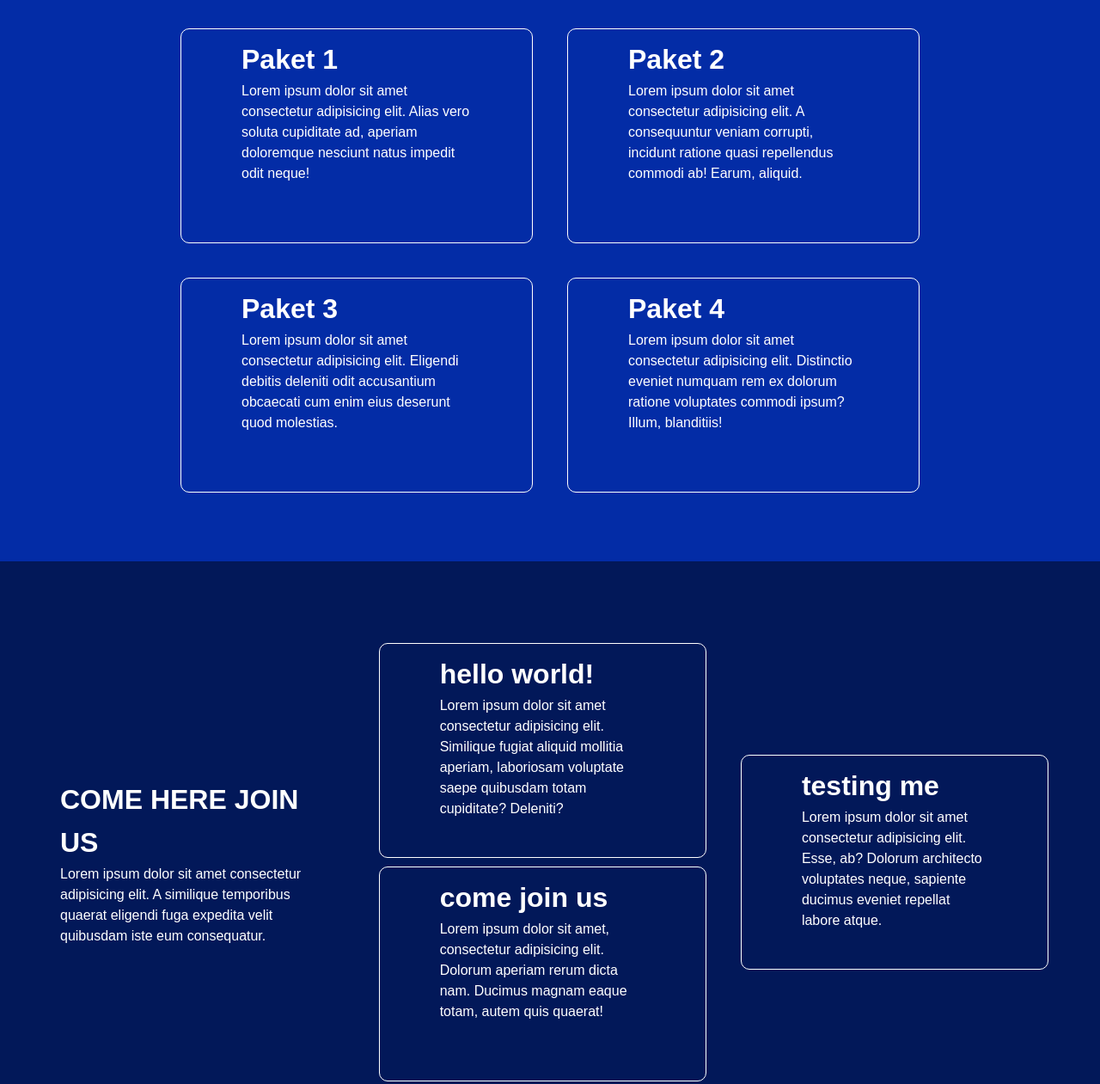
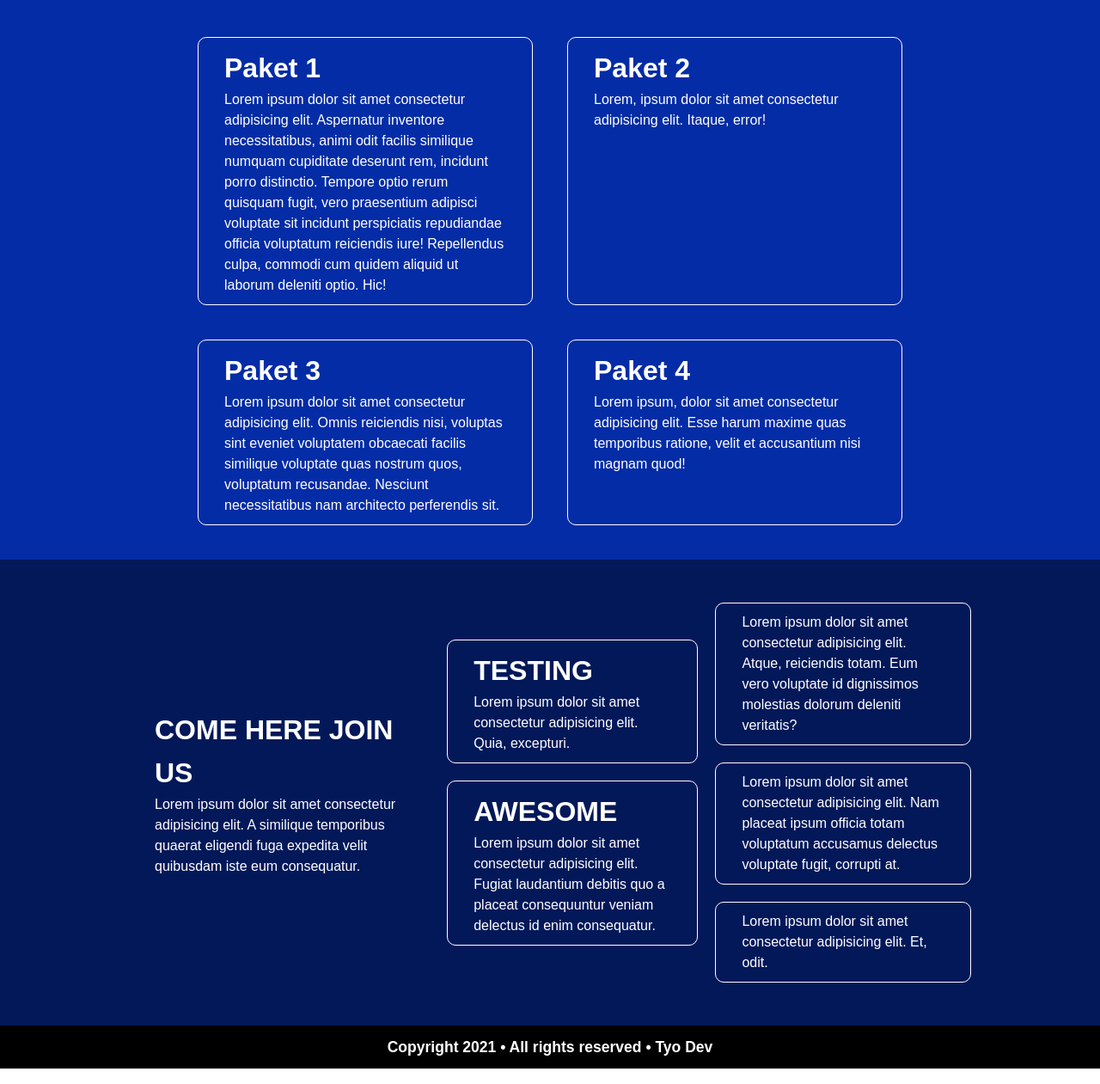
Before and after one commit to tyohanan/testing-css-sass-website, a plain HTML site: page version 1/client/index.html in a window 1280 px wide. Shown: the part 747-2008 px from the top of the page at 86% size. Drawn offline with Linux system fonts and the light colour scheme.

Commit message:
final commit

```diff
--- a/version 1/client/index.html
+++ b/version 1/client/index.html
@@ -3,7 +3,7 @@
   <head>
     <meta charset="UTF-8" />
     <meta name="viewport" content="width=device-width, initial-scale=1.0" />
-    <title>tesCPNS</title>
+    <title>testing css-sass website</title>
     <link rel="stylesheet" href="src/style.css" />
   </head>
   <body>
@@ -37,80 +37,103 @@
     </header>
 
     <div class="content">
+      <div class="container">
         <div class="content-warp">
           <div class="content-1">
             <h1>Paket 1</h1>
             <p>
-            Lorem ipsum dolor sit amet consectetur adipisicing elit. Alias vero
-            soluta cupiditate ad, aperiam doloremque nesciunt natus impedit odit
-            neque!
+              Lorem ipsum dolor sit amet consectetur adipisicing elit.
+              Aspernatur inventore necessitatibus, animi odit facilis similique
+              numquam cupiditate deserunt rem, incidunt porro distinctio.
+              Tempore optio rerum quisquam fugit, vero praesentium adipisci
+              voluptate sit incidunt perspiciatis repudiandae officia voluptatum
+              reiciendis iure! Repellendus culpa, commodi cum quidem aliquid ut
+              laborum deleniti optio. Hic!
             </p>
           </div>
           <div class="content-1">
             <h1>Paket 2</h1>
             <p>
-            Lorem ipsum dolor sit amet consectetur adipisicing elit. A
-            consequuntur veniam corrupti, incidunt ratione quasi repellendus
-            commodi ab! Earum, aliquid.
+              Lorem, ipsum dolor sit amet consectetur adipisicing elit. Itaque,
+              error!
             </p>
           </div>
 
           <div class="content-1">
             <h1>Paket 3</h1>
             <p>
-            Lorem ipsum dolor sit amet consectetur adipisicing elit. Eligendi
-            debitis deleniti odit accusantium obcaecati cum enim eius deserunt
-            quod molestias.
+              Lorem ipsum dolor sit amet consectetur adipisicing elit. Omnis
+              reiciendis nisi, voluptas sint eveniet voluptatem obcaecati
+              facilis similique voluptate quas nostrum quos, voluptatum
+              recusandae. Nesciunt necessitatibus nam architecto perferendis
+              sit.
             </p>
           </div>
 
           <div class="content-1">
             <h1>Paket 4</h1>
             <p>
-            Lorem ipsum dolor sit amet consectetur adipisicing elit. Distinctio
-            eveniet numquam rem ex dolorum ratione voluptates commodi ipsum?
-            Illum, blanditiis!
+              Lorem ipsum, dolor sit amet consectetur adipisicing elit. Esse
+              harum maxime quas temporibus ratione, velit et accusantium nisi
+              magnam quod!
             </p>
+          </div>
         </div>
       </div>
     </div>
 
     <div class="menu">
+      <div class="container">
         <div class="menu-1">
+          <div class="content-2">
             <h1>COME HERE JOIN US</h1>
             <p>
-            Lorem ipsum dolor sit amet consectetur adipisicing elit. A similique
-            temporibus quaerat eligendi fuga expedita velit quibusdam iste eum
-            consequatur.
+              Lorem ipsum dolor sit amet consectetur adipisicing elit. A
+              similique temporibus quaerat eligendi fuga expedita velit
+              quibusdam iste eum consequatur.
             </p>
           </div>
-        <div class="menu-1">
+          <div class="menu-2">
             <div class="content-1">
-            <h1>hello world!</h1>
+              <h1>TESTING</h1>
               <p>
-              Lorem ipsum dolor sit amet consectetur adipisicing elit. Similique
-              fugiat aliquid mollitia aperiam, laboriosam voluptate saepe
-              quibusdam totam cupiditate? Deleniti?
+                Lorem ipsum dolor sit amet consectetur adipisicing elit. Quia,
+                excepturi.
               </p>
             </div>
             <div class="content-1">
-            <h1>come join us</h1>
+              <h1>AWESOME</h1>
               <p>
-              Lorem ipsum dolor sit amet, consectetur adipisicing elit. Dolorum
-              aperiam rerum dicta nam. Ducimus magnam eaque totam, autem quis
-              quaerat!
+                Lorem ipsum dolor sit amet consectetur adipisicing elit. Fugiat
+                laudantium debitis quo a placeat consequuntur veniam delectus id
+                enim consequatur.
               </p>
             </div>
           </div>
 
-        <div class="main-1">
+          <div class="menu-2">
             <div class="content-1">
-            <h1>testing me</h1>
               <p>
-              Lorem ipsum dolor sit amet consectetur adipisicing elit. Esse, ab?
-              Dolorum architecto voluptates neque, sapiente ducimus eveniet
-              repellat labore atque.
+                Lorem ipsum dolor sit amet consectetur adipisicing elit. Atque,
+                reiciendis totam. Eum vero voluptate id dignissimos molestias
+                dolorum deleniti veritatis?
               </p>
+            </div>
+
+            <div class="content-1">
+              <p>
+                Lorem ipsum dolor sit amet consectetur adipisicing elit. Nam
+                placeat ipsum officia totam voluptatum accusamus delectus
+                voluptate fugit, corrupti at.
+              </p>
+            </div>
+
+            <div class="content-1">
+              <p>
+                Lorem ipsum dolor sit amet consectetur adipisicing elit. Et,
+                odit.
+              </p>
+            </div>
           </div>
         </div>
       </div>
@@ -118,9 +141,7 @@
 
     <footer class="close">
       <div class="footer">
-        <h3>
-          Copyright 2021 • All rights reserved • Tyo Dev
-        </h3>
+        <h3>Copyright 2021 • All rights reserved • Tyo Dev</h3>
       </div>
     </footer>
   </body>
--- a/version 1/client/src/style.scss
+++ b/version 1/client/src/style.scss
@@ -156,10 +156,10 @@ $paragraph: (1, 2, 3, 4, 5);
   @include set-background-color($secondary-color);
   font-family: sans-serif;
   padding-top: 50px;
-  height: 700px;
+  height: minmax(900px auto);
 
   &-warp {
-    margin: 20px 200px;
+    margin: 20px 100px;
     gap: 20px;
     display: grid;
     grid-template-columns: 1fr 1fr;
@@ -174,9 +174,9 @@ $paragraph: (1, 2, 3, 4, 5);
   }
   &-1 {
     transition: 0.3s;
-    height: min(250px);
+    height: minmax(250px auto);
     margin: 10px 10px;
-    padding: 10px 70px;
+    padding: 10px 30px;
     border: 1px solid;
     border-radius: 10px;
   }
@@ -187,6 +187,12 @@ $paragraph: (1, 2, 3, 4, 5);
     border-color: white;
     border-radius: 50px;
     transform: scale(0.95);
+  }
+
+  &-2 {
+    height: minmax(250px auto);
+    margin: 10px 10px;
+    padding: 10px 30px;
   }
 }
 
@@ -200,16 +206,23 @@ $paragraph: (1, 2, 3, 4, 5);
   align-items: center;
 }
 
+//menu pages design-------------------------
 .menu {
   @include set-background-color($fourth-color);
   font-family: sans-serif;
   padding: 30px 50px;
-  height: 700px;
-  display: flex;
+  height: minmax(800px auto);
   align-items: center;
 
   &-1 {
+    display: flex;
     padding: 0 20px;
+    align-items: center;
+  }
+
+  &-2 {
+    display: flex;
+    flex-direction: column;
   }
 
   p {
@@ -217,16 +230,4 @@ $paragraph: (1, 2, 3, 4, 5);
   }
 }
 
-@media (max-width: 700px) {
-  .main {
-    height: 400px;
-
-    &-content {
-      text-align: center;
-
-      img {
-        display: none;
-      }
-    }
-  }
-}
+//responsive web-------------------
```
Also changed, not shown: version 1/client/src/style.css, 1 other file. Lines whose indentation alone changed are shown as unchanged.
